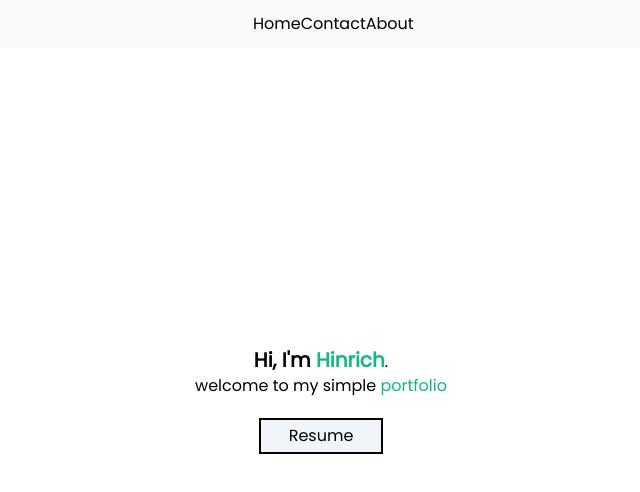
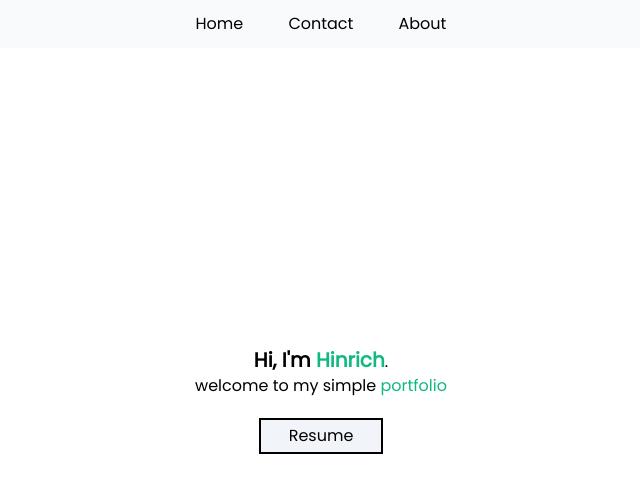
Before and after one commit to Amaterasu10/react-portfolio-vite, a React (Vite) app: page / in a window 1280 px wide. Shown: the top 492 px of the page, without its empty margins (319-959 px from the left). Built offline with nearby package versions, Linux system fonts and the light colour scheme.

Commit message:
adjusted the width of nav__ul and the justification of the its links

```diff
--- a/src/index.css
+++ b/src/index.css
@@ -4,7 +4,7 @@
 
 @layer components {
   .nav__ul {
-    @apply flex justify-between w-40 m-auto;
+    @apply flex justify-around w-80 m-auto;
   }
 
   .button-link {
```
